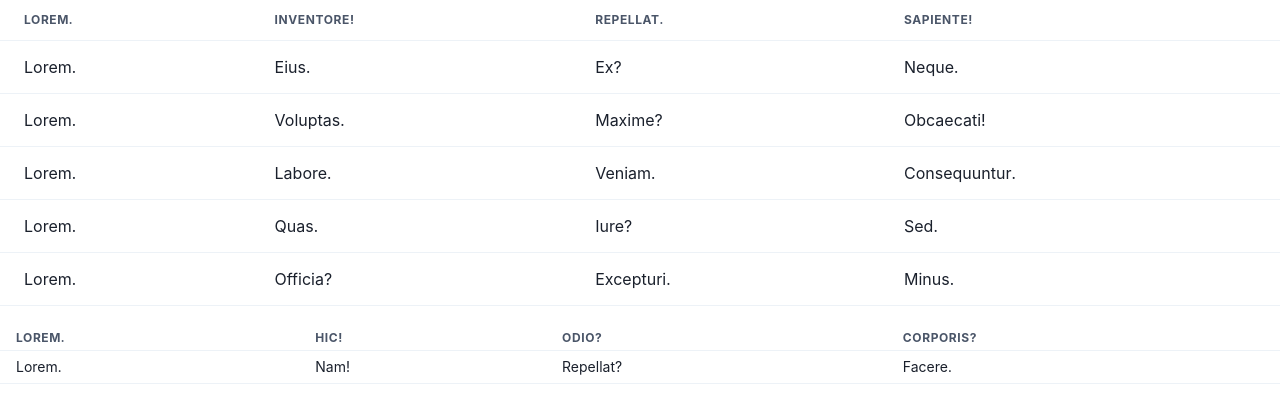
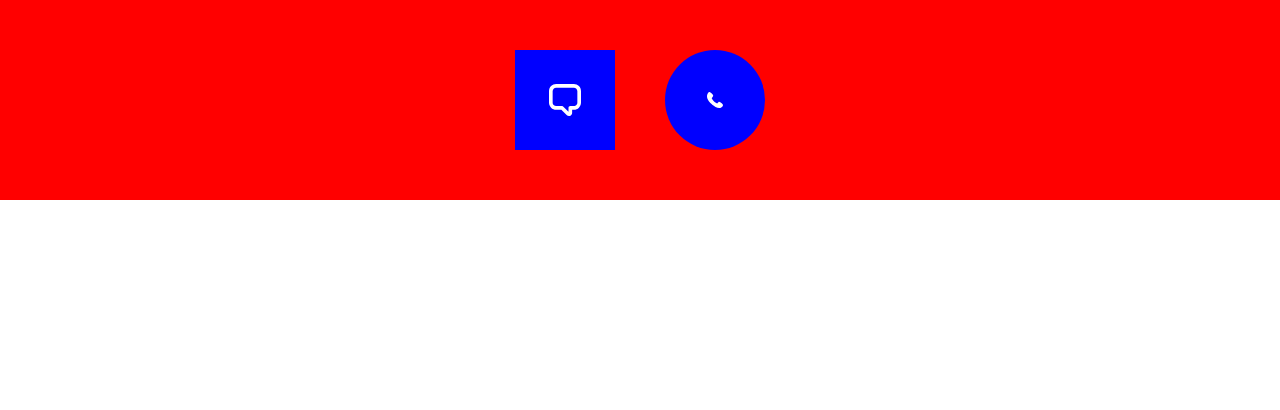
Before and after one commit to hoonil1/hoonil_react, a React (Create React App) app: page / in a window 1280 px wide. Shown: the top 410 px of the page. Built offline with nearby package versions, Linux system fonts and the light colour scheme.

Commit message:
Center, Square, Circle 사용 및 Icon 삽입

```diff
--- a/src/App.js
+++ b/src/App.js
@@ -14,78 +14,29 @@ import {
   Thead,
   Tr,
   Td,
+  Center,
+  Circle,
+  Square,
 } from "@chakra-ui/react";
+import { ChatIcon, PhoneIcon } from "@chakra-ui/icons";
 
 function App() {
   return (
     <>
-      <SimpleGrid columns={1} gap={5}>
-        <Box>
-          {/* Table>Thead>Tr>Th*4>lorem1^^^Tbody>Tr*5>Td*4>lorem1 */}
-          <Table>
-            <Thead>
-              <Tr>
-                <Th>Lorem.</Th>
-                <Th>Inventore!</Th>
-                <Th>Repellat.</Th>
-                <Th>Sapiente!</Th>
-              </Tr>
-            </Thead>
-            <Tbody>
-              <Tr>
-                <Td>Lorem.</Td>
-                <Td>Eius.</Td>
-                <Td>Ex?</Td>
-                <Td>Neque.</Td>
-              </Tr>
-              <Tr>
-                <Td>Lorem.</Td>
-                <Td>Voluptas.</Td>
-                <Td>Maxime?</Td>
-                <Td>Obcaecati!</Td>
-              </Tr>
-              <Tr>
-                <Td>Lorem.</Td>
-                <Td>Labore.</Td>
-                <Td>Veniam.</Td>
-                <Td>Consequuntur.</Td>
-              </Tr>
-              <Tr>
-                <Td>Lorem.</Td>
-                <Td>Quas.</Td>
-                <Td>Iure?</Td>
-                <Td>Sed.</Td>
-              </Tr>
-              <Tr>
-                <Td>Lorem.</Td>
-                <Td>Officia?</Td>
-                <Td>Excepturi.</Td>
-                <Td>Minus.</Td>
-              </Tr>
-            </Tbody>
-          </Table>
-        </Box>
-        <Box>
-          <Table variant="simple" size={"sm"}>
-            <Thead>
-              <Tr>
-                <Th>Lorem.</Th>
-                <Th>Hic!</Th>
-                <Th>Odio?</Th>
-                <Th>Corporis?</Th>
-              </Tr>
-            </Thead>
-            <Tbody>
-              <Tr>
-                <Td>Lorem.</Td>
-                <Td>Nam!</Td>
-                <Td>Repellat?</Td>
-                <Td>Facere.</Td>
-              </Tr>
-            </Tbody>
-          </Table>
-        </Box>
-      </SimpleGrid>
+      <Center bg={"Red"} h={"200px"} gap={"50px"}>
+        <Square
+          bg="blue"
+          w={"100px"}
+          h={"100px"}
+          color={"white"}
+          fontSize={"2rem"}
+        >
+          <ChatIcon />
+        </Square>
+        <Circle bg={"blue"} w={"100px"} h={"100px"} color={"white"}>
+          <PhoneIcon />
+        </Circle>
+      </Center>
     </>
   );
 }
```
